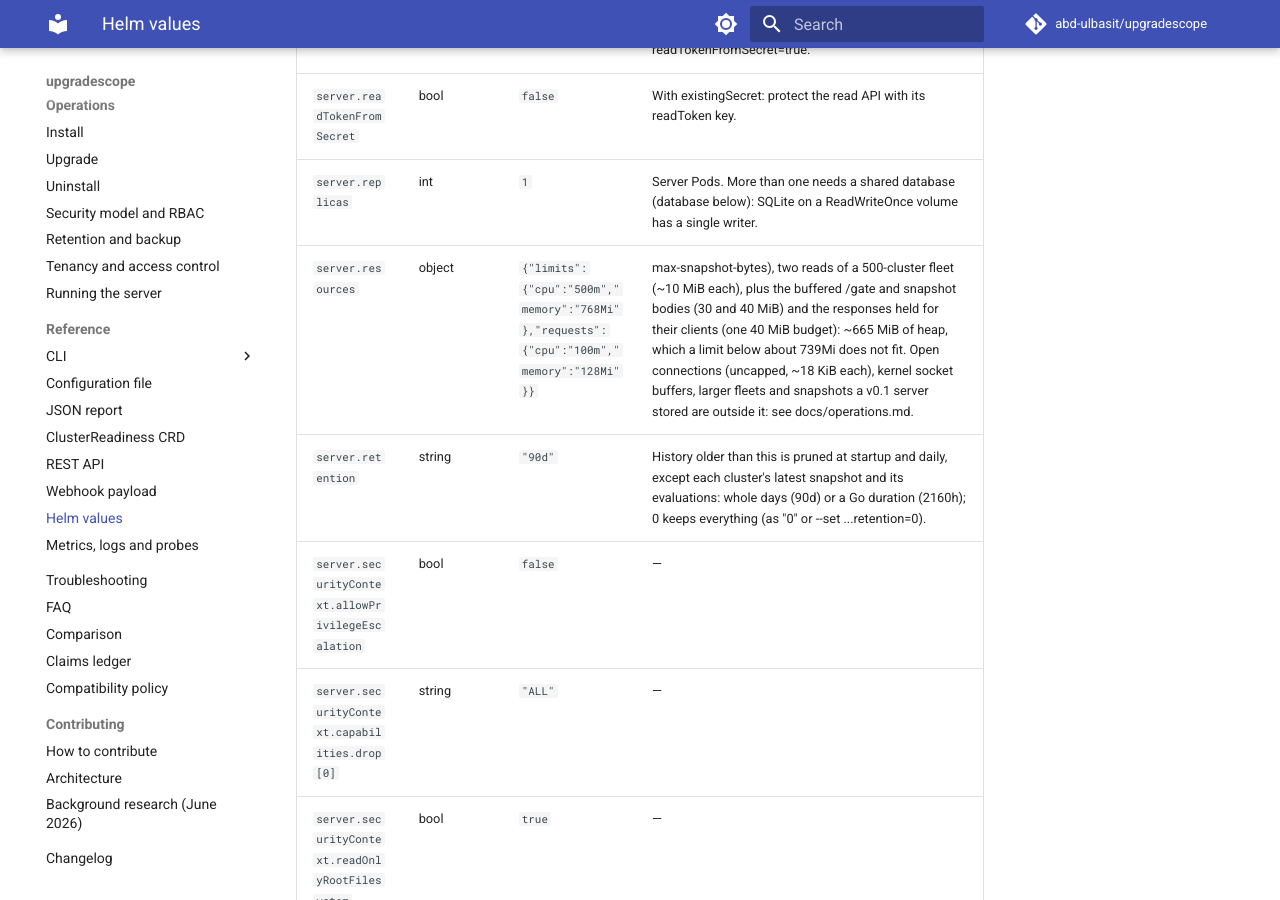
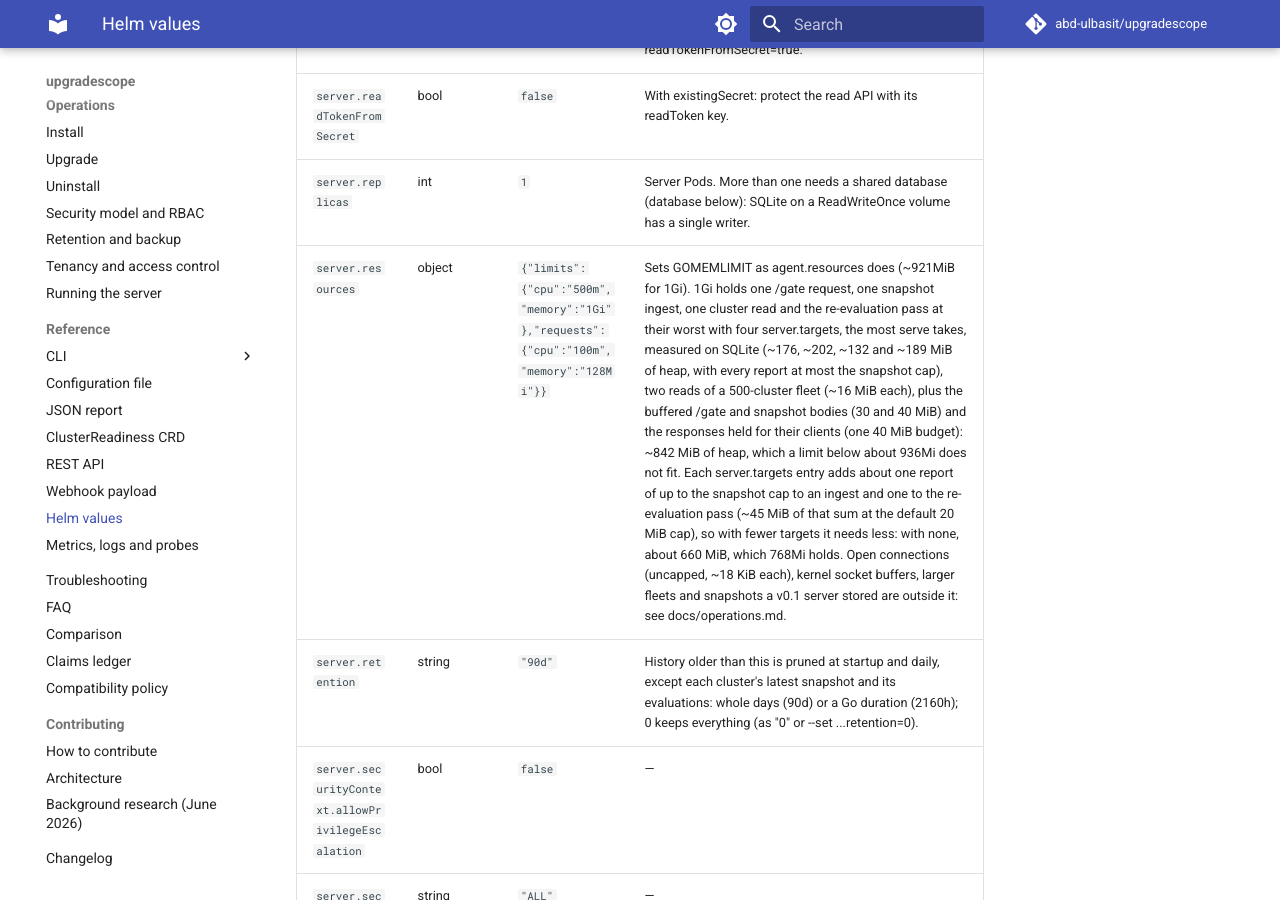
Before and after one commit to abd-ulbasit/upgradescope, an MkDocs documentation site: the page built from docs/reference/helm-values.md, in a window 1280 px wide and 900 px high, scrolled down 8937 px. Built offline with MkDocs 1.6.1 and Material for MkDocs 9.7.7, drawn with Linux system fonts in a browser that asks for light colours; comment, search, counter and statistics services are not loaded; some of the changed text lies outside the part shown.

Commit message:
fix(chart): give the server 1Gi, which its worst case at four targets fits
At four server.targets, the most serve takes, the measured worst case is
~842 MiB of heap, over the 691 MiB GOMEMLIMIT of 768Mi. The server's
limit is 1Gi (GOMEMLIMIT ~921 MiB); the values comment, the chart README
and the helm-values reference state the sizing rule (each target adds
about one report of up to the snapshot cap to a push and one to the
re-evaluation pass, ~45 MiB of the sum; ~660 MiB with none, which 768Mi
holds). The comment no longer starts a line with "--max-snapshot-bytes",
which helm-docs had taken for the start of the description.

Refs #121

Co-Authored-By: Claude Fable 5 <noreply@anthropic.com>

```diff
--- a/docs/reference/helm-values.md
+++ b/docs/reference/helm-values.md
@@ -88,7 +88,7 @@ instead of being ignored. Installing and configuring the chart:
 | `server.readToken` | string | `""` | Optional bearer token for the read API. EMPTY = READ API IS OPEN — acceptable behind a ClusterIP Service on a private cluster, but set one before exposing the Service in any way. With existingSecret the value itself is not used; a non-empty one acts like readTokenFromSecret=true. |
 | `server.readTokenFromSecret` | bool | `false` | With existingSecret: protect the read API with its readToken key. |
 | `server.replicas` | int | `1` | Server Pods. More than one needs a shared database (database below): SQLite on a ReadWriteOnce volume has a single writer. |
-| `server.resources` | object | `{"limits":{"cpu":"500m","memory":"768Mi"},"requests":{"cpu":"100m","memory":"128Mi"}}` | max-snapshot-bytes), two reads of a 500-cluster fleet (~10 MiB each), plus the buffered /gate and snapshot bodies (30 and 40 MiB) and the responses held for their clients (one 40 MiB budget): ~665 MiB of heap, which a limit below about 739Mi does not fit. Open connections (uncapped, ~18 KiB each), kernel socket buffers, larger fleets and snapshots a v0.1 server stored are outside it: see docs/operations.md. |
+| `server.resources` | object | `{"limits":{"cpu":"500m","memory":"1Gi"},"requests":{"cpu":"100m","memory":"128Mi"}}` | Sets GOMEMLIMIT as agent.resources does (~921MiB for 1Gi). 1Gi holds one /gate request, one snapshot ingest, one cluster read and the re-evaluation pass at their worst with four server.targets, the most serve takes, measured on SQLite (~176, ~202, ~132 and ~189 MiB of heap, with every report at most the snapshot cap), two reads of a 500-cluster fleet (~16 MiB each), plus the buffered /gate and snapshot bodies (30 and 40 MiB) and the responses held for their clients (one 40 MiB budget): ~842 MiB of heap, which a limit below about 936Mi does not fit. Each server.targets entry adds about one report of up to the snapshot cap to an ingest and one to the re-evaluation pass (~45 MiB of that sum at the default 20 MiB cap), so with fewer targets it needs less: with none, about 660 MiB, which 768Mi holds. Open connections (uncapped, ~18 KiB each), kernel socket buffers, larger fleets and snapshots a v0.1 server stored are outside it: see docs/operations.md. |
 | `server.retention` | string | `"90d"` | History older than this is pruned at startup and daily, except each cluster's latest snapshot and its evaluations: whole days (90d) or a Go duration (2160h); 0 keeps everything (as "0" or --set ...retention=0). |
 | `server.securityContext.allowPrivilegeEscalation` | bool | `false` | — |
 | `server.securityContext.capabilities.drop[0]` | string | `"ALL"` | — |
@@ -100,7 +100,7 @@ instead of being ignored. Installing and configuring the chart:
 | `server.sharedIngestToken` | bool | `true` | Serve the shared ingest token at all. It may push as ANY cluster; false leaves only per-cluster tokens (`upgradescope tokens create &lt;cluster&gt;`, each bound to one cluster name): the chart Secret holds no ingestToken, serve gets none, and the in-chart agent needs its own token (agent.existingSecret or agent.serverToken). |
 | `server.slackWebhook` | string | `""` | Optional Slack incoming-webhook URL for finding-delta notifications. Stored in the chart Secret and passed as $UPGRADESCOPE_SLACK_WEBHOOK; it never appears in the Deployment. Ignored when existingSecret is set. |
 | `server.staleAfter` | string | `"2h"` | A cluster whose agent has not pushed for this long is marked stale in the API, the dashboard data and /metrics. Agents push at least about every 70m by default. |
-| `server.targets` | list | `[]` | Extra targets evaluated on every accepted snapshot, e.g. ["1.37","1.38"]. |
+| `server.targets` | list | `[]` | Extra targets evaluated on every accepted snapshot, e.g. ["1.37","1.38"]: at most 4, as serve --targets takes. Each adds about one report of up to the snapshot cap to every push and to the re-evaluation pass, and server.resources is sized for 4. |
 | `server.teamMap` | list | `[]` | Namespace→team overrides applied before every evaluation, rendered into a ConfigMap and passed as --team-map; the first matching glob wins, e.g. [{pattern: "payments-*", team: payments}]. |
 | `server.tls.caKey` | string | `"ca.crt"` | The key of the CA certificate in that Secret, which the ServiceMonitor and the in-chart agent trust (cert-manager CA and self-signed issuers write ca.crt). Empty for a publicly trusted certificate whose Secret has no CA: they then use their system roots. |
 | `server.tls.certManager.issuerRef` | object | `{}` | Or have cert-manager issue one for the Service names into &lt;fullname&gt;-server-https (not the Ingress's &lt;fullname&gt;-server-tls), e.g. {name: cluster-ca, kind: ClusterIssuer}. Needs the cert-manager CRDs. |
```
Also changed, not shown: deploy/chart/README.md (+16 -11 lines), 3 other files.
